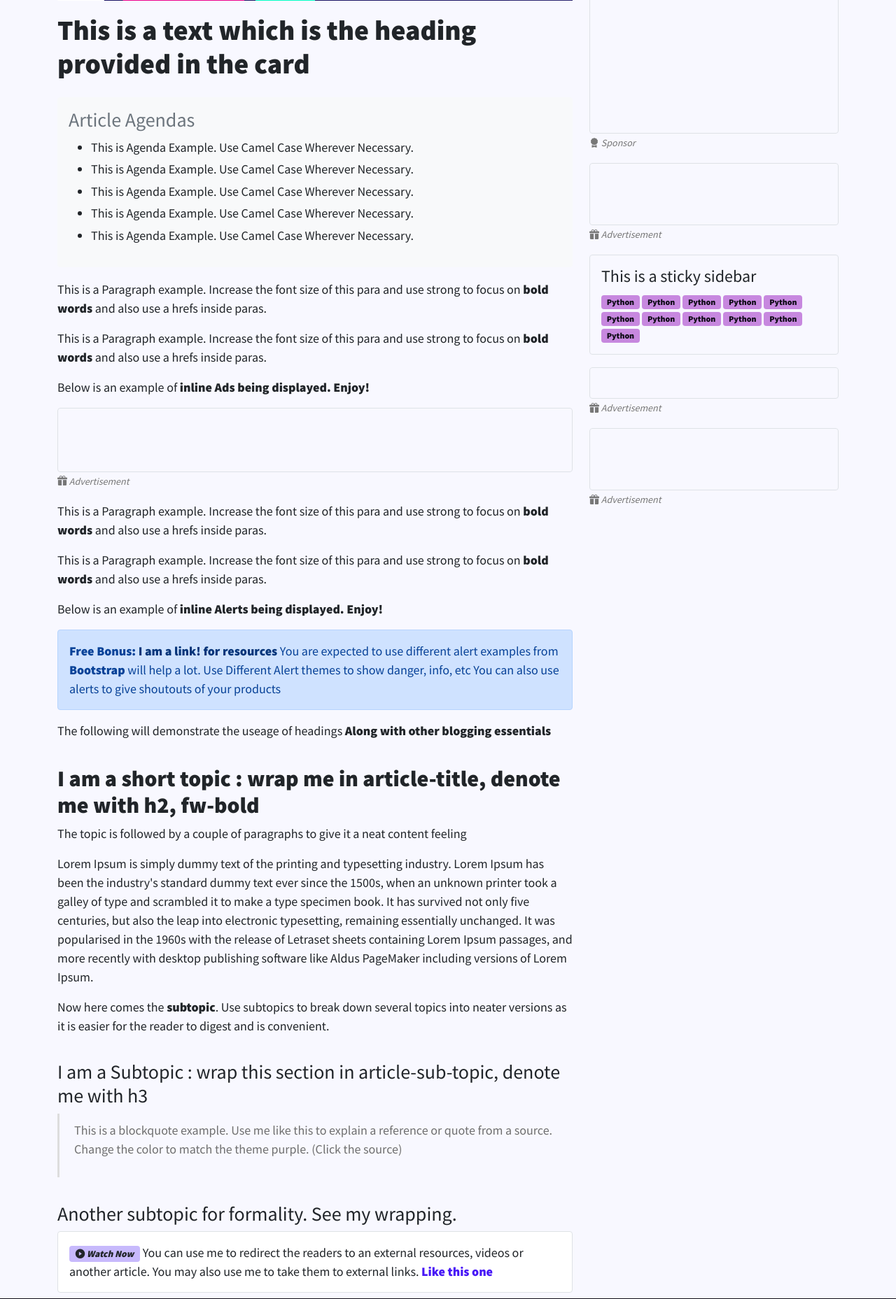
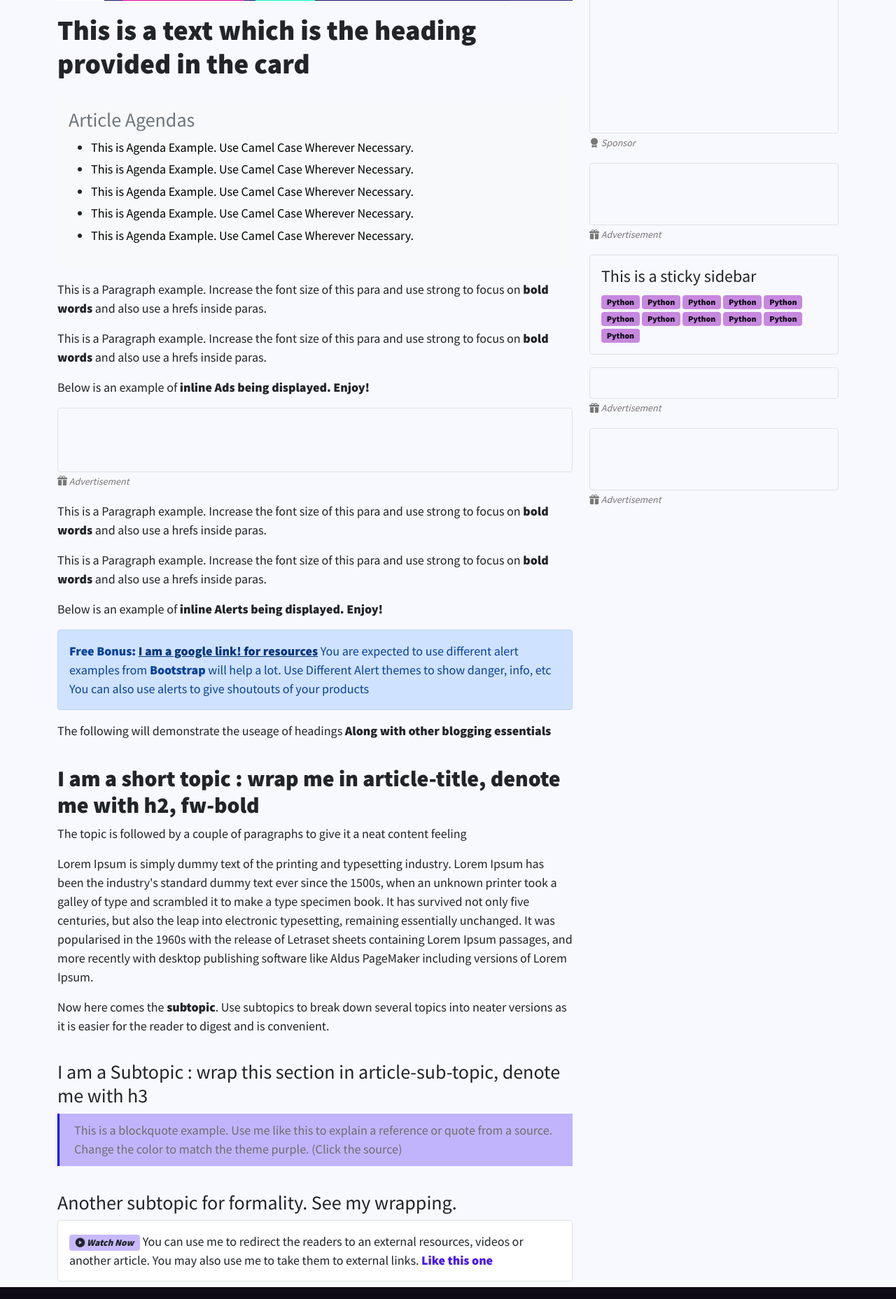
Before and after one commit to P0intMaN/pointman.dev, a Flask app: page /page1 in a window 1280 px wide. Shown: the part 542-2399 px from the top of the page at 70% size. Run offline with Flask 2, Linux system fonts and the light colour scheme; some libraries are stand-ins or nearby versions.

Commit message:
new modificiations

```diff
--- a/pointdev/static/css/main.css
+++ b/pointdev/static/css/main.css
@@ -76,7 +76,7 @@ blockquote{
     color: #6f6f6f;
     padding: 10.5px 21px;
     margin: 0 0 1.125rem;
-    border-left: 0.2em solid #ddd;
+    border-left: 0.2em solid blue;
 }
 .heading{
     font-size: 60px;
@@ -252,5 +252,11 @@ blockquote{
     position: sticky!important;
     top: 5rem!important;
 }
-
+.toc a{
+    color: black;
+}
+.toc a:hover{
+    color: #4717f6;
+    font-weight: bold;
+}
 /* ARTICLE SECTION ENDS */
--- a/pointdev/templates/page1.html
+++ b/pointdev/templates/page1.html
@@ -121,7 +121,7 @@
               <p>
                 <strong>Free Bonus:</strong>
                 <a href="#" class="alert-link">
-                  I am a link! for resources
+                  <u>I am a google link! for resources</u>
                 </a>
 
                 You are expected to use different alert examples from <strong>Bootstrap</strong> will help a lot. Use Different Alert themes to show danger, info, etc
@@ -148,8 +148,8 @@
                 <div class="h3">I am a Subtopic : wrap this section in article-sub-topic, denote me with h3</div>
 
                 <!-- blockquote -->
-                <blockquote>
-                  <p>
+                <blockquote class="blue-secondary-bg">
+                  <p class="mb-0">
                     This is a blockquote example. Use me like this to explain a reference or quote from a source.
                     Change the color to match the theme purple. <a href="#">(Click the source)</a>
                   </p>
```
